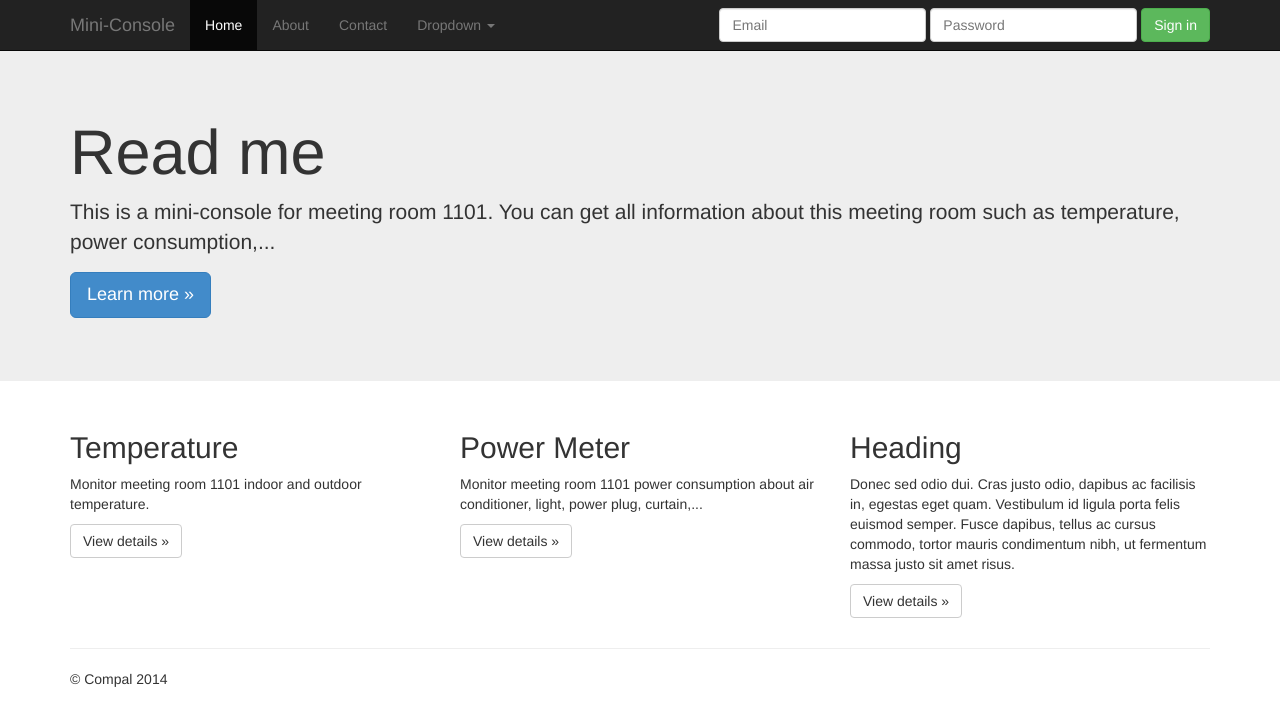
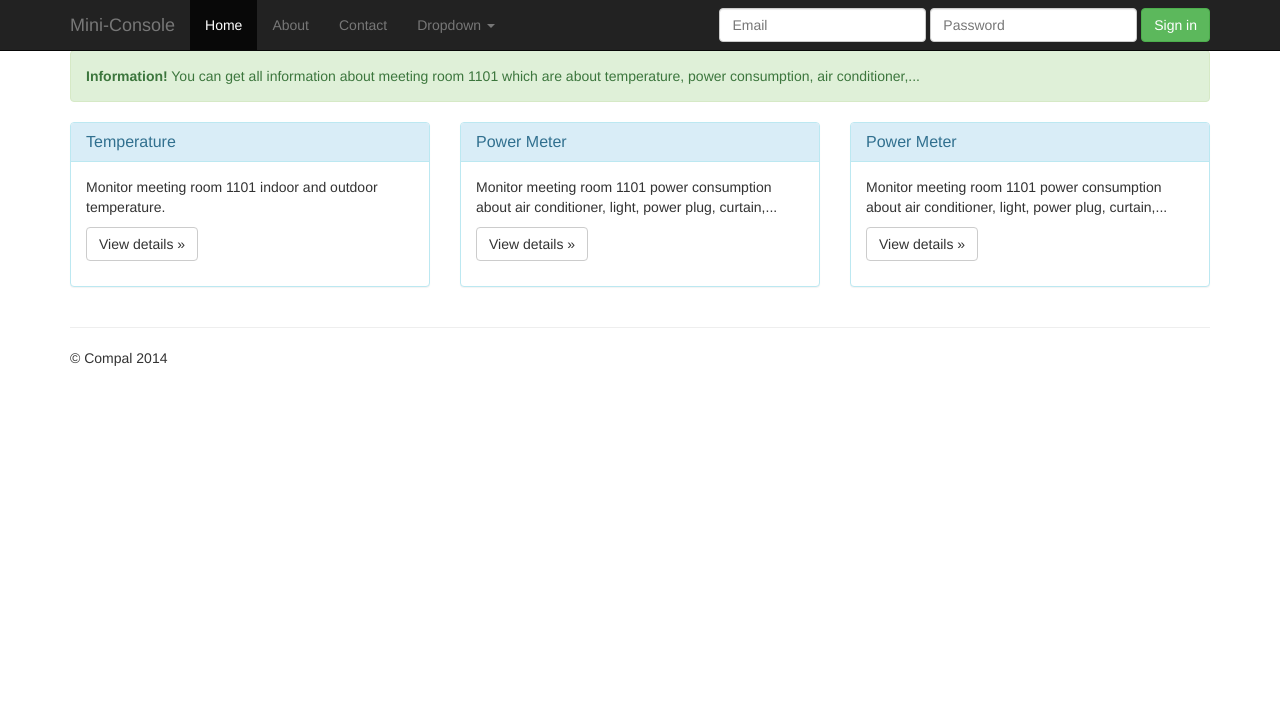
Before and after one commit to bojinhong/mini-console, a plain HTML site: page index.html in a window 1280 px wide. Drawn offline with Linux system fonts and the light colour scheme.

Commit message:
Use panel style for each items

```diff
--- a/index.html
+++ b/index.html
@@ -66,34 +66,48 @@
     </div>
 
    <!-- Main jumbotron for a primary marketing message or call to action -->
-    <div class="jumbotron">
       <div class="container">
-        <h1>Read me</h1>
-        <p>This is a mini-console for meeting room 1101. You can get all information about this meeting room such as temperature, power consumption,...</p>
-        <p><a class="btn btn-primary btn-lg">Learn more &raquo;</a></p>
+         <div class="alert alert-success">
+        <strong>Information!</strong> You can get all information about meeting room 1101 which are about temperature, power consumption, air conditioner,...
       </div>
     </div>
-
         <div class="container">
       <!-- Example row of columns -->
       <div class="row">
-        <div class="col-lg-4">
-          <h2>Temperature</h2>
+        <div class="col-sm-4">
+          <div class="panel panel-info">
+            <div class="panel-heading">
+              <h3 class="panel-title">Temperature</h3>
+            </div>
+            <div class="panel-body">
                <p>Monitor meeting room 1101 indoor and outdoor temperature. </p>
           <p><a class="btn btn-default" href="#" onclick="window.open('temperature.html', 'Temperature Chart', config='height=500,width=1024');">View details &raquo;</a></p>
             </div>
-        <div class="col-lg-4">
-          <h2>Power Meter</h2>
+          </div>
+        </div>
+<div class="col-sm-4">
+<div class="panel panel-info">
+            <div class="panel-heading">
+              <h3 class="panel-title">Power Meter</h3>
+            </div>
+            <div class="panel-body">
               <p>Monitor meeting room 1101 power consumption about air conditioner, light, power plug, curtain,... </p>
           <p><a class="btn btn-default" href="#" onclick="window.open('powermeter.html', 'Power Consumption', config='height=500,width=1024');">View details &raquo;</a></p>
             </div>
-        <div class="col-lg-4">
-          <h2>Heading</h2>
-          <p>Donec sed odio dui. Cras justo odio, dapibus ac facilisis in, egestas eget quam. Vestibulum id ligula porta felis euismod semper. Fusce dapibus, tellus ac cursus commodo, tortor mauris condimentum nibh, ut fermentum massa justo sit amet risus.</p>
-          <p><a class="btn btn-default" href="#">View details &raquo;</a></p>
           </div>
 </div>
-
+<div class="col-sm-4">
+                      <div class="panel panel-info">
+            <div class="panel-heading">
+              <h3 class="panel-title">Power Meter</h3>
+            </div>
+            <div class="panel-body">
+              <p>Monitor meeting room 1101 power consumption about air conditioner, light, power plug, curtain,... </p>
+          <p><a class="btn btn-default" href="#" onclick="window.open('powermeter.html', 'Power Consumption', config='height=500,width=1024');">View details &raquo;</a></p>
+            </div>
+          </div>
+ </div>
+</div>
       <hr>
 
       <footer>
```
Lines whose indentation alone changed are shown as unchanged.
